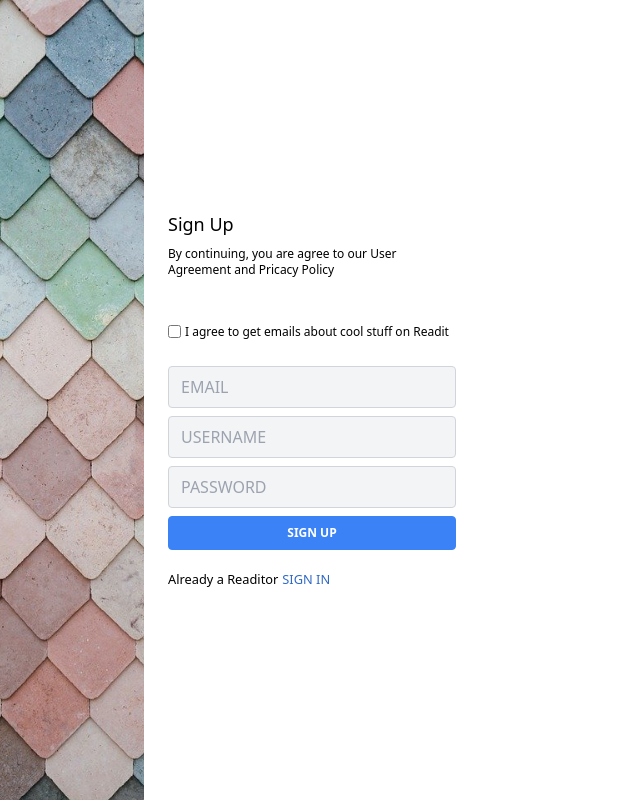
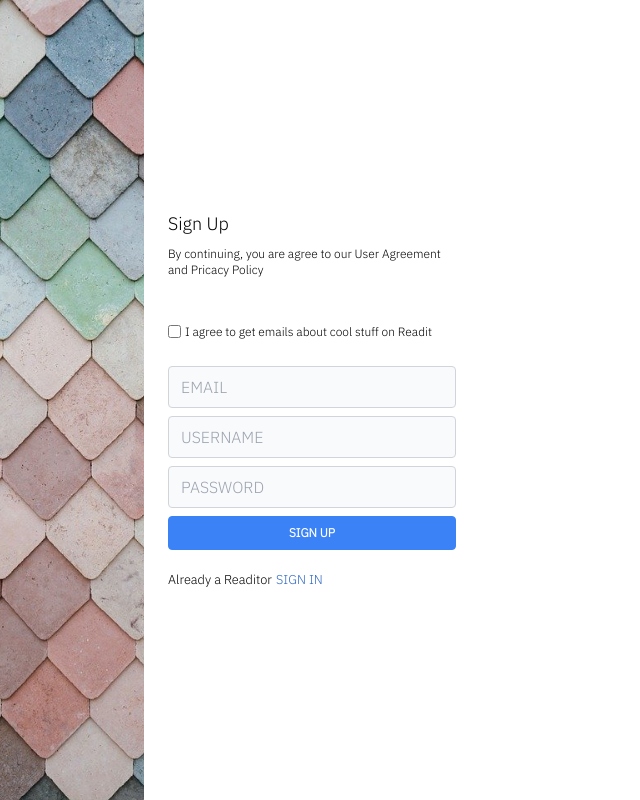
Before and after one commit to gitbit-hash/readit, a Next.js app in the folder client/: page /register in a window 1280 px wide. Shown: the whole page, without its empty margins (0-640 px from the left). Built offline with nearby package versions, Linux system fonts and the light colour scheme.

Commit message:
adding custom google font in tailwind config file, continue styling register page

```diff
--- /dev/null
+++ b/client/pages/_document.tsx
@@ -0,0 +1,40 @@
+import Document, {
+	DocumentContext,
+	Html,
+	Head,
+	Main,
+	NextScript,
+} from 'next/document';
+
+class MyDocument extends Document {
+	static async getInitialProps(ctx: DocumentContext) {
+		const initialProps = await Document.getInitialProps(ctx);
+
+		return initialProps;
+	}
+
+	render() {
+		return (
+			<Html>
+				<Head>
+					<link rel='preconnect' href='https://fonts.googleapis.com' />
+					<link
+						rel='preconnect'
+						href='https://fonts.gstatic.com'
+						crossOrigin='true'
+					/>
+					<link
+						href='https://fonts.googleapis.com/css2?family=IBM+Plex+Sans:wght@100;200;300&family=Indie+Flower&family=Lato:wght@300&display=swap'
+						rel='stylesheet'
+					/>
+				</Head>
+				<body className='font-body'>
+					<Main />
+					<NextScript />
+				</body>
+			</Html>
+		);
+	}
+}
+
+export default MyDocument;
--- a/client/pages/register.tsx
+++ b/client/pages/register.tsx
@@ -30,21 +30,21 @@ export default function Register() {
 						<div className='mb-2'>
 							<input
 								type='email'
-								className='w-full px-3 py-2 bg-gray-100 border border-gray-300 rounded outline-none placeholder:uppercase'
+								className='w-full px-3 py-2 transition border border-gray-300 rounded outline-none bg-gray-50 placeholder:uppercase focus:bg-white hover:bg-white 200'
 								placeholder='Email'
 							/>
 						</div>
 						<div className='mb-2'>
 							<input
 								type='text'
-								className='w-full px-3 py-2 bg-gray-100 border border-gray-300 rounded outline-none placeholder:uppercase'
+								className='w-full px-3 py-2 transition border border-gray-300 rounded outline-none bg-gray-50 placeholder:uppercase focus:bg-white hover:bg-white 200'
 								placeholder='Username'
 							/>
 						</div>
 						<div className='mb-2'>
 							<input
 								type='password'
-								className='w-full px-3 py-2 bg-gray-100 border border-gray-300 rounded outline-none placeholder:uppercase'
+								className='w-full px-3 py-2 transition border border-gray-300 rounded outline-none bg-gray-50 placeholder:uppercase focus:bg-white hover:bg-white 200'
 								placeholder='Password'
 							/>
 						</div>
--- a/client/tailwind.config.js
+++ b/client/tailwind.config.js
@@ -1,3 +1,5 @@
+const defaultTheme = require('tailwindcss/defaultTheme');
+
 module.exports = {
 	content: [
 		'./pages/**/*.{js,ts,jsx,tsx}',
@@ -5,6 +7,9 @@ module.exports = {
 	],
 	theme: {
 		extend: {
+			fontFamily: {
+				body: ['"IBM Plex Sans"', ...defaultTheme.fontFamily.sans],
+			},
 			colors: {
 				blue: {
 					100: '#d8e6fd',
```
